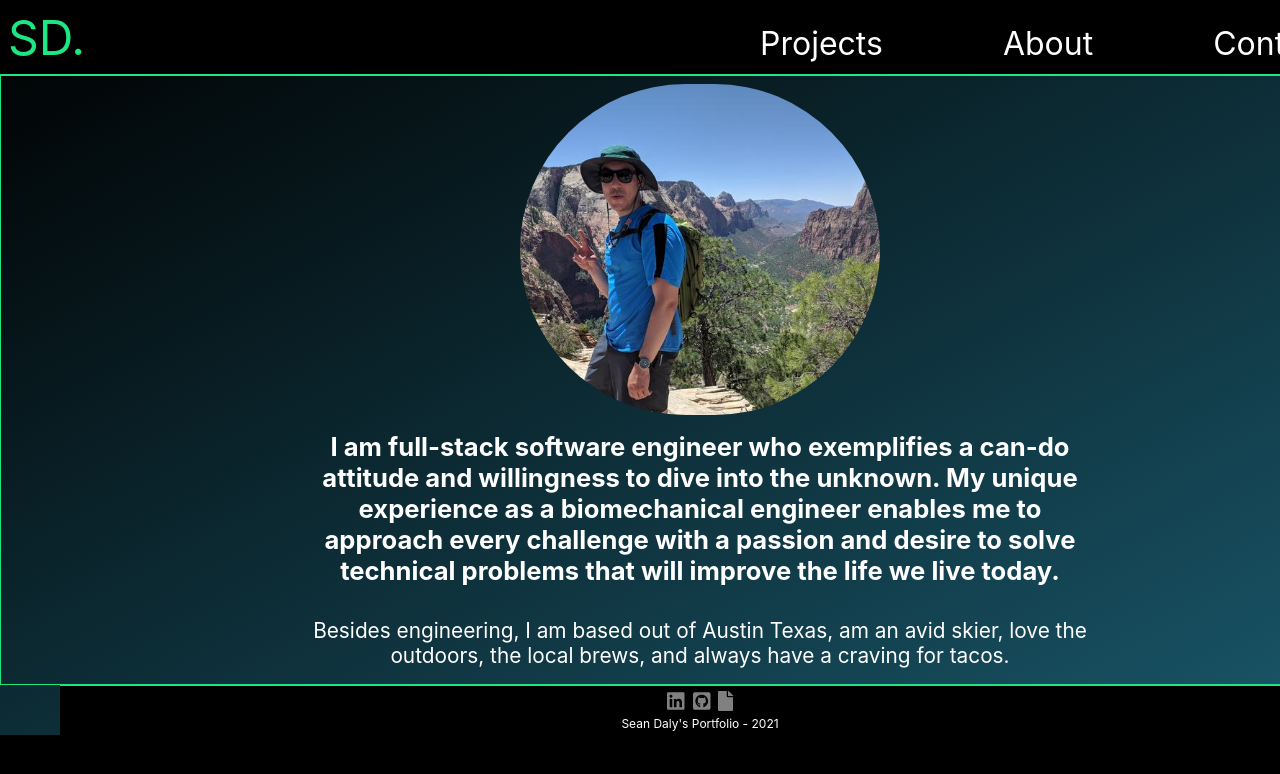
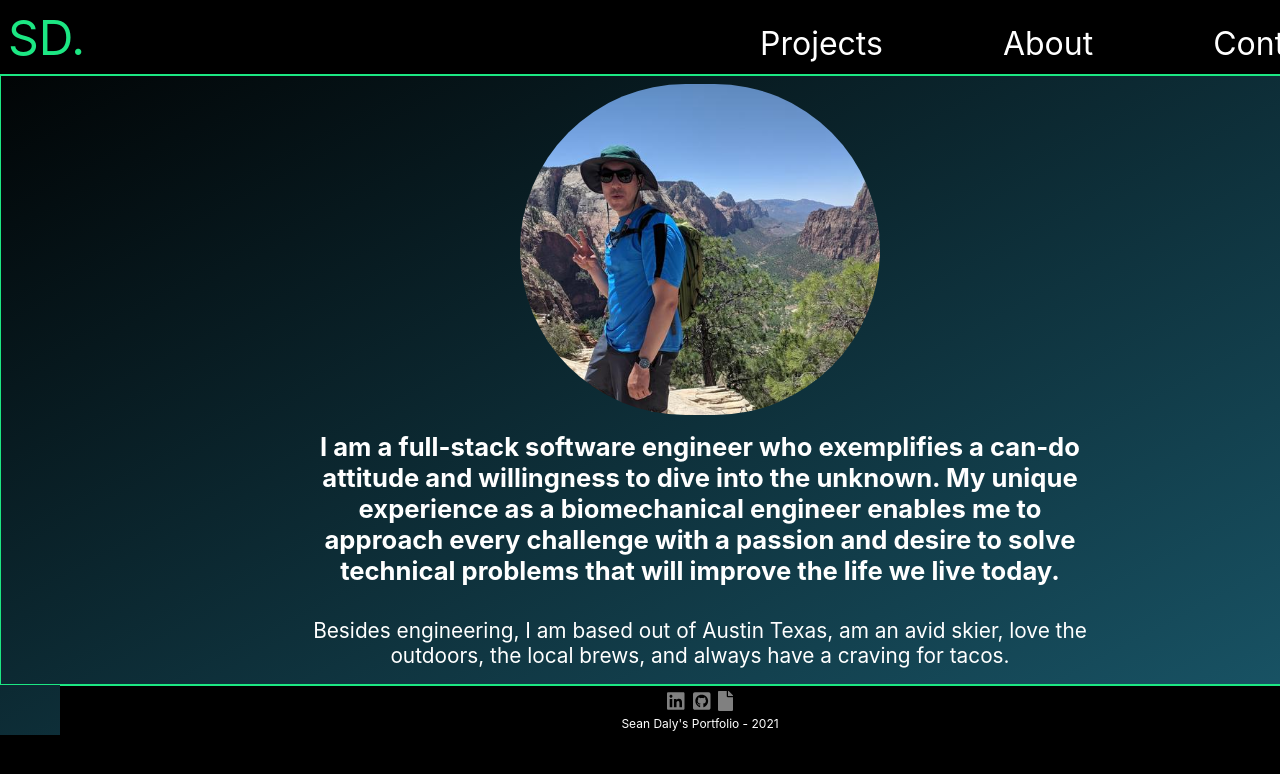
Before and after one commit to dals1791/Portfolio, a Next.js app: page /about in a window 1280 px wide. Shown: the top 774 px of the page. Built offline with nearby package versions, Linux system fonts and the light colour scheme.

Commit message:
fixed spelling error in about

```diff
--- a/pages/about.js
+++ b/pages/about.js
@@ -27,7 +27,7 @@ const AboutMe = () => {
           <section className={styles.section2}>
             <p>
               {" "}
-              I am full-stack software engineer who exemplifies a can-do
+              I am a full-stack software engineer who exemplifies a can-do
               attitude and willingness to dive into the unknown. My unique
               experience as a biomechanical engineer enables me to approach
               every challenge with a passion and desire to solve technical
```
